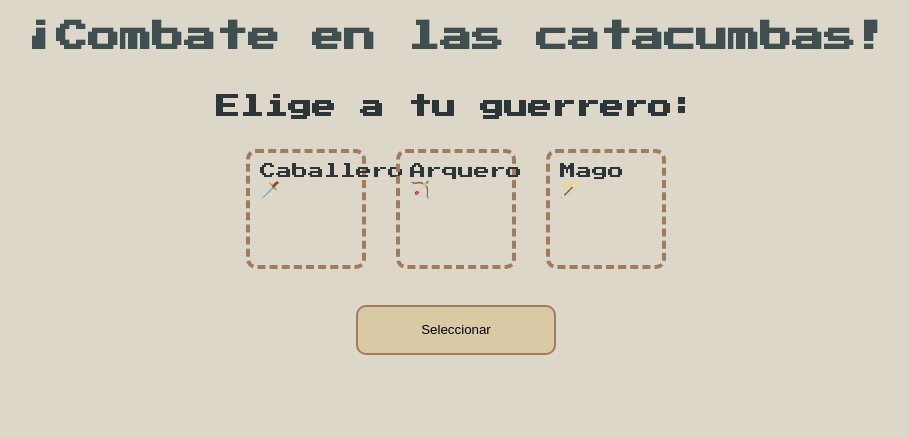
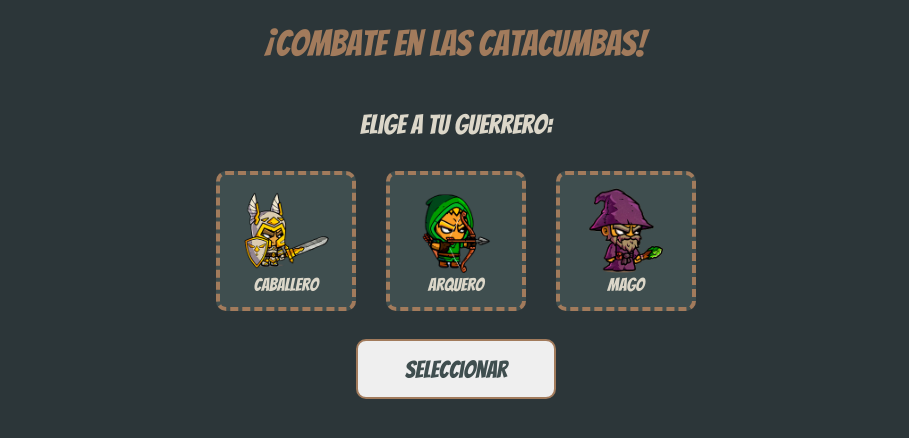
Before and after one commit to agustincomolli/nuevo_curso_programacion_basica, a plain HTML site: page 03-guerreros/guerreros.html in a window 1280 px wide. Shown: the whole page, without its empty margins (184-1093 px from the left). Drawn offline with Linux system fonts and the light colour scheme.

Commit message:
Terminado diseño de la pantalla de seleccion.

```diff
--- a/03-guerreros/css/styles.css
+++ b/03-guerreros/css/styles.css
@@ -7,16 +7,21 @@
 */
 
 @import url('https://fonts.googleapis.com/css2?family=Press+Start+2P&display=swap');
+@import url('https://fonts.googleapis.com/css2?family=Bangers&display=swap');
+@import url('https://fonts.googleapis.com/css2?family=Bangers&family=Carter+One&display=swap');
 
 body {
-    background-color: #DCD7C9;
-    color: #2C3639;
-    font-family: 'Press Start 2P', cursive;
+    background-color: #2C3639;
+    color: #DCD7C9;
+    font-family: 'Bangers', cursive;
+    font-size: large;
+
 }
 
 .title {
-    color: #3F4E4F;
+    color: #A27B5C;
     text-align: center;
+    font-weight: lighter;
 }
 
 #sec-warrior {
@@ -27,7 +32,8 @@ body {
 }
 
 .subtitle {
-
+    font-stretch: ultra-expanded;
+    font-weight: lighter;
 }
 .cards {
     display: flex;
@@ -35,29 +41,52 @@ body {
 }
 
 .card {
-    width: 120px;
-    height: 120px;
-    padding: 10px;
+    width: 140px;
+    height: 140px;
+    padding: 5px;
     margin: 10px;
+    background-color: #3F4E4F;
     box-sizing: border-box;
     border-color: #A27B5C;
     border-radius: 10px;
     border-style: dashed;
     border-width: 4px;
+    display: flex;
+    flex-direction: column;
+    justify-content: center;
+    align-items: center;
+    cursor: pointer;
 }
+
+.card img {
+    width: 85px;
+    height: 85px;
+}
+.card p {
+    margin-block-start: 2px;
+    margin-block-end: 0;}
 
 input {
     display: none;
 }
 
 button {
-    background-color: #d9c9a5;
+    width: 200px;
+    height: 60px;
+    border-radius: 10px;
+    border-style: solid;
     border-color: #A27B5C;
-    border-style: solid;
-    border-radius: 10px;
-    bottom: 10px;
-    width: 200px;
-    height: 50px;
-    padding: 10px;
-    margin: 10px;
+    font-weight: lighter;
+    font-family: 'Bangers', cursive;
+    font-size:x-large;
+    color: #3F4E4F;
 }
+
+#sec-attack {
+    flex-direction: column;
+    align-items: center;
+}
+
+.attack-button {
+
+}
--- a/03-guerreros/guerreros.html
+++ b/03-guerreros/guerreros.html
@@ -17,11 +17,20 @@
         <h2 class="subtitle">Elige a tu guerrero:</h2>
         <div class="cards">
             <input type="radio" name="warrior" id="rd-knight">
-            <label class="card" for="rd-knight">Caballero 🗡️</label>
+            <label class="card" for="rd-knight">
+                <img src="./images/knight.png" alt="Caballero 🗡️">
+                <p>Caballero</p>
+            </label>
             <input type="radio" name="warrior" id="rd-archer">
-            <label class="card" for="rd-archer">Arquero 🏹</label>
+            <label class="card" for="rd-archer">
+                <img src="./images/archer.png" alt="Arquero 🏹">
+                <p>Arquero</p>
+            </label>
             <input type="radio" name="warrior" id="rd-mage">
-            <label class="card" for="rd-mage">Mago 🪄</label>
+            <label class="card" for="rd-mage">
+                <img src="./images/mage.png" alt="Mago 🪄">
+                <p>Mago</p>
+            </label>
         </div>
         <p>
             <button id="btn-select">Seleccionar</button>
@@ -29,24 +38,24 @@
     </section>
 
     <section id="sec-attack" hidden="true">
-        <h2>Elige tu ataque:</h2>
-        <p>Tu <span id="spn-player">guerrero</span> tiene <span id="spn-player_health">3</span> puntos de vida ❤️.</p>
-        <p>El <span id="spn-enemy">enemigo</span> tiene <span id="spn-enemy_health">3</span> puntos de vida 💚.</p>
-        <p>
-            <button id="btn-mele">Cuerpo a cuerpo 💪</button>
-            <button id="btn-range">Rango 💨</button>
-            <button id="btn-magic">Magia 🔥</button>
-        </p>
-    </section>
-
-    <section id="sec-messages" hidden="true">
-        <p></p>
-    </section>
-
-    <section id="sec-reset" hidden="true">
-        <p>
-            <button id="btn-reset">Reiniciar</button>
-        </p>
+        <h2 class="subtitle">Elige tu ataque:</h2>
+        <div>
+            <button id="btn-mele" class="attack-button">Cuerpo a cuerpo 💪</button>
+            <button id="btn-range" class="attack-button">Rango 💨</button>
+            <button id="btn-magic" class="attack-button">Magia 🔥</button>
+        </div>
+        <div>
+            <section id="sec-messages" hidden="true">
+                <p></p>
+            </section>
+                    <section id="sec-reset" hidden="true">
+                <button id="btn-reset">Reiniciar</button>
+            </section>
+        </div>
+        <div>
+            <p>Tu <span id="spn-player">guerrero</span> tiene <span id="spn-player_health">3</span> puntos de vida ❤️.</p>
+            <p>El <span id="spn-enemy">enemigo</span> tiene <span id="spn-enemy_health">3</span> puntos de vida 💚.</p>
+        </div>
     </section>
 </body>
 
--- a/03-guerreros/js/code.js
+++ b/03-guerreros/js/code.js
@@ -58,12 +58,12 @@ function select_warrior() {
     }
     // Mostrar el jugador elegido.
     spn_player.innerHTML = warrior_selected
-    alert("Has seleccionado al " + warrior_selected)
+    //alert("Has seleccionado al " + warrior_selected)
     // Ocultar la sección de selección de jugador
-    sec_warrior.hidden = true
+    sec_warrior.style.display = "none"
     // Mostrar las secciones de ataque y mensajes.
-    sec_attack.hidden = false
-    sec_messages.hidden = false
+    sec_attack.style.display = "flex"
+    sec_messages.style.display = "block"
 
     select_enemy()
 }
@@ -164,7 +164,7 @@ function check_health() {
     btn_range.disabled = true
     btn_mele.disabled = true
     // Mostrar el botón reiniciar.
-    sec_reset.hidden = false
+    sec_reset.style.display = "block"
 }
 
 
@@ -259,6 +259,10 @@ function init() {
     btn_mele.addEventListener("click", attack)
     let btn_reset = document.getElementById("btn-reset")
     btn_reset.addEventListener("click", reset_game)
+    let sec_attack = document.getElementById("sec-attack")
+    sec_attack.style.display ="none"
+    let sec_messages = document.getElementById("sec-messages")
+    sec_messages.style.display = "none"
 }
 
 
```
